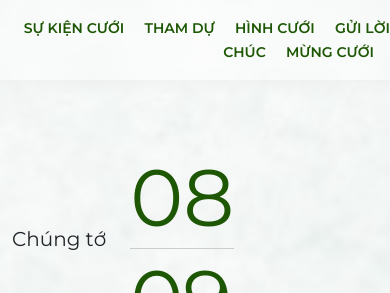
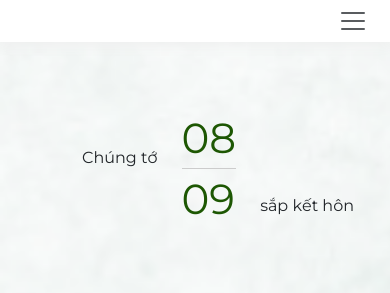
Before and after one commit to dcthoai/wedding-card, a PHP site: page / in a window 390 px wide; the page is wider, and only the part inside the window is pictured. Shown: the top 293 px of that part. Run offline with PHP 8.4, Linux system fonts and the light colour scheme.

Commit message:
add responsive

```diff
--- a/assets/css/styles.css
+++ b/assets/css/styles.css
@@ -35,26 +35,41 @@ body {
 }
 
 header nav {
-    width: 100%;
-    display: flex;
-    justify-content: center;
+    width: 100vw;
+    height: 56px;
     position: fixed;
     top: 0;
-    left: 50%;
-    background-color: #ffffff77;
-    transform: translateX(-50%);
+    left: 0;
+    background-color: #fff;
     z-index: 100;
     backdrop-filter: blur(10px);
     box-shadow: 0 0 15px 2px #eee;
+    display: flex;
+    justify-content: center;
 }
 
-header .nav-box {
+header nav .nav-box {
+    display: block;
     width: 900px;
     max-width: 100%;
+    margin: 0 auto;
     text-align: end;
+    display: flex;
+    justify-content: center;
+    background-color: transparent;
 }
 
-header nav a {
+header .nav-box button {
+    margin-right: 10px;
+    border: none;
+}
+
+header .nav-box button:focus {
+    outline: none;
+    box-shadow: none;
+}
+
+header .nav-box a {
     text-decoration: none;
     margin-right: 16px;
     font-size: 14px;
@@ -442,3 +457,158 @@ footer .owner img {
     color: #888;
     text-decoration: none;
 }
+
+@media (max-width: 768px) {
+    header nav .navbar-collapse {
+        background-color: #fff;
+    }
+
+    header .title .number {
+        font-size: 42px;
+        line-height: 60px;
+    }
+
+    header .title .first-text {
+        font-size: 16px;
+    }
+
+    header .title .second-text {
+        height: 100px;
+        font-size: 16px;
+    }
+
+    header .frontground .wedding-title {
+        font-size: 60px;
+        left: 20px;
+    }
+
+    header .frontground .wedding-member {
+        top: calc(100% + 48px);
+        left: 20px;
+        font-size: 12px;
+    }
+
+    main .event .event-item {
+        width: calc(100% - 32px);
+        margin-bottom: 20px;
+        padding-left: 24px;
+        padding-right: 24px;
+        max-width: 320px;
+    }
+
+    main .event .event-item img {
+        max-width: calc(100% - 148px);
+    }
+
+    main .event .event-item .title {
+        font-size: 14px;
+    }
+
+    main .event .event-item .title::after {
+        width: 80px;
+        margin: 0 0 10px;
+    }
+
+    main .event .event-item .place {
+        max-width: 60%;
+    }
+
+    main .album .album-head h4 {
+        padding-left: 0;
+        text-wrap: nowrap;
+        width: 100%;
+        text-align: end;
+        font-size: 28px;
+    }
+
+    main .event .heading,
+    main .wish-box .wish-box__title,
+    main .celebration-box .heading {
+        font-size: 36px;
+        width: 100%;
+        text-align: center;
+    }
+
+    main .confirm-box button,
+    main .wish-box button {
+        font-size: 20px;
+    }
+
+    footer .thankyou {
+        font-size: 100px;
+        padding-left: 15%;
+    }
+
+    footer .wrapper .title {
+        font-size: 16px;
+    }
+
+    footer .wrapper .content {
+        font-size: 14px;
+    }
+
+    footer .owner {
+        font-size: 24px;
+    }
+
+    footer .owner img {
+        width: 48px;
+        margin-left: -12px;
+        margin-bottom: 16px;
+    }
+
+    footer .thankyou {
+        margin-top: 140px;
+    }
+
+    main .wish-box input {
+        padding: 6px 12px;
+    }
+
+    main .calendar-title {
+        margin-top: 140px;
+        font-size: 36px;
+    }
+
+    header .title {
+        margin-top: 40px;
+    }
+
+    main .countdown .time span {
+        font-size: 32px;
+    }
+
+    main .countdown .label {
+        font-size: 12px;
+    }
+
+    main .event .heading {
+        margin-top: 20px;
+        margin-bottom: 12px;
+    }
+
+    .calendar .header_title {
+        font-size: 16px;
+    }
+
+    .calendar .days-of-week .day-name {
+        font-size: 8px;
+    }
+
+    header nav {
+        height: 42px;
+    }
+
+    header nav .nav-box {
+        padding-top: 0;
+        padding-bottom: 0;
+    }
+
+    main .wish-box .wish-box__title {
+        margin-top: 0;
+    }
+
+    main .celebration-box .heading {
+        margin-top: 40px;
+    }
+}
--- a/index.html
+++ b/index.html
@@ -18,19 +18,39 @@
 <body>
 
     <header class="container">
-        <nav class="d-flex py-3">
-            <div class="nav-box">
-                <a href="#event" class="nav-item text-uppercase">Sự kiện cưới</a>
-                <a href="#attend" class="nav-item text-uppercase">Tham dự</a>
-                <a href="#album" class="nav-item text-uppercase">Hình cưới</a>
-                <a href="#wish" class="nav-item text-uppercase">Gửi lời chúc</a>
-                <a href="#gift" class="nav-item text-uppercase">Mừng cưới</a>
+        <nav>
+            <div class="nav-box navbar navbar-expand-md py-md-3">
+                <button class="ms-auto navbar-toggler" type="button"
+                    data-bs-toggle="collapse"
+                    data-bs-target="#header-navbar">
+                    <span class="navbar-toggler-icon"></span>
+                </button>
+
+                <div class="collapse navbar-collapse" id="header-navbar">
+                    <ul class="custom-navbar-link navbar-nav ms-auto mt-2 mt-md-0">
+                        <li class="my-2 my-md-0 mt-md-0 me-2 me-lg-4 active">
+                            <a href="#event" class="nav-item text-uppercase">Sự kiện cưới</a>
+                        </li>
+                        <li class="my-2 my-md-0 mt-md-0 me-2 me-lg-4">
+                            <a href="#attend" class="nav-item text-uppercase">Tham dự</a>
+                        </li>
+                        <li class="my-2 my-md-0 mt-md-0 me-2 me-lg-4">
+                            <a href="#album" class="nav-item text-uppercase">Hình cưới</a>
+                        </li>
+                        <li class="my-2 my-md-0 mt-md-0 me-2 me-lg-4">
+                            <a href="#wish" class="nav-item text-uppercase">Gửi lời chúc</a>
+                        </li>
+                        <li class="my-2 my-md-0 mt-md-0 me-2 me-lg-4">
+                            <a href="#gift" class="nav-item text-uppercase">Mừng cưới</a>
+                        </li>
+                    </ul>
+                </div>
             </div>
         </nav>
 
         <div class="title py-5 row flex-column align-items-end">
             <div class="col-12 col-md-9 col-lg-6">
-                <div class="row w-100 align-items-center">
+                <div class="row w-100 align-items-center justify-content-end">
                     <div class="first-text"><div>Chúng tớ</div></div>
                     <div class="number">
                         <div class="day">08</div>
@@ -151,16 +171,16 @@
         <div class="album pt-5 mt-4" id="album">
             <div class="album-head">
                 <div class="row">
-                    <div class="col-3"><h4>Xem ảnh cùng chúng tớ nào</h4></div>
-                    <div class="col-9"><img src="./assets/imgs/bg2.jpg" alt="img"></div>
+                    <div class="col-12 col-md-3"><h4>Xem ảnh cùng chúng tớ nào</h4></div>
+                    <div class="col-12 col-md-9"><img src="./assets/imgs/bg2.jpg" alt="img"></div>
                 </div>
             </div>
 
             <div class="album-item">
-                <div class="row">
-                    <div class="col-4"><img src="./assets/imgs/bg2.jpg" alt="img"></div>
-                    <div class="col-4 mt-5"><img src="./assets/imgs/bg2.jpg" alt="img"></div>
-                    <div class="col-4"><img src="./assets/imgs/bg2.jpg" alt="img"></div>
+                <div class="row justify-content-center">
+                    <div class="col-10 col-sm-6 col-md-4"><img src="./assets/imgs/bg2.jpg" alt="img"></div>
+                    <div class="col-10 col-sm-6 col-md-4 mt-4 mt-sm-0 mt-md-5"><img src="./assets/imgs/bg2.jpg" alt="img"></div>
+                    <div class="col-10 col-sm-6 col-md-4 mt-4 mt-md-0"><img src="./assets/imgs/bg2.jpg" alt="img"></div>
                 </div>
             </div>
             <div class="album-item"></div>
@@ -198,11 +218,11 @@
 
             <div class="wrapper pb-5">
                 <div class="background"></div>
-                <div class="row px-5 py-4">
-                    <div class="col-6 d-flex justify-content-center">
+                <div class="row px-4 px-md-5 py-4">
+                    <div class="col-12 col-md-6 d-flex justify-content-center">
                         <input type="text" name="fullname" placeholder="Nhập tên của bạn *" id="">
                     </div>
-                    <div class="col-6 d-flex justify-content-center">
+                    <div class="col-12 col-md-6 mt-3 mt-md-0 d-flex justify-content-center">
                         <input type="text" name="email" placeholder="Nhập email" id="">
                     </div>
 
@@ -260,10 +280,10 @@
             <h3 class="title w-100 pt-5 text-center fw-bold text-uppercase">Xác nhận tham dự</h3>
 
             <div class="row px-5 py-4">
-                <div class="col-6 d-flex justify-content-center">
+                <div class="col-12 col-md-6 d-flex justify-content-center">
                     <input type="text" name="fullname" placeholder="Nhập tên của bạn *" id="">
                 </div>
-                <div class="col-6 d-flex justify-content-center">
+                <div class="col-12 col-md-6 mt-3 mt-md-0 d-flex justify-content-center">
                     <input type="text" name="email" placeholder="Nhập email" id="">
                 </div>
 
@@ -296,12 +316,12 @@
     </main>
 
     <footer class="container">
-        <h1 class="thankyou py-5">
+        <h1 class="thankyou py-3 py-md-5">
             <span>Thank</span>
             <span>You</span>
         </h1>
 
-        <div class="wrapper py-5">
+        <div class="wrapper py-3 py-md-5">
             <h5 class="title">Thân gửi đến bạn bè & gia đình chúng con,</h5>
             <p class="content">Biết ơn và trân quý lắm phút giây trọng đại của chúng tớ/con được mọi người tới chúc phúc!</p>
             <p class="content">Biết ơn và trân quý lắm phút giây trọng đại của chúng tớ/con được mọi người tới chúc phúc!</p>
@@ -315,6 +335,12 @@
 
     <div class="copyright mt-5 pt-5">Created by <a href="https://www.facebook.com/cth.169">dcthoai</a></div>
 
+    <script src="https://cdn.jsdelivr.net/npm/@popperjs/core@2.11.8/dist/umd/popper.min.js"
+        integrity="sha384-I7E8VVD/ismYTF4hNIPjVp/Zjvgyol6VFvRkX/vR+Vc4jQkC+hVqc2pM8ODewa9r"
+        crossorigin="anonymous"></script>
+    <script src="https://cdn.jsdelivr.net/npm/bootstrap@5.3.3/dist/js/bootstrap.min.js"
+        integrity="sha384-0pUGZvbkm6XF6gxjEnlmuGrJXVbNuzT9qBBavbLwCsOGabYfZo0T0to5eqruptLy"
+        crossorigin="anonymous"></script>
     <script src="./assets/js/main.js"></script>
 </body>
 </html>
```
